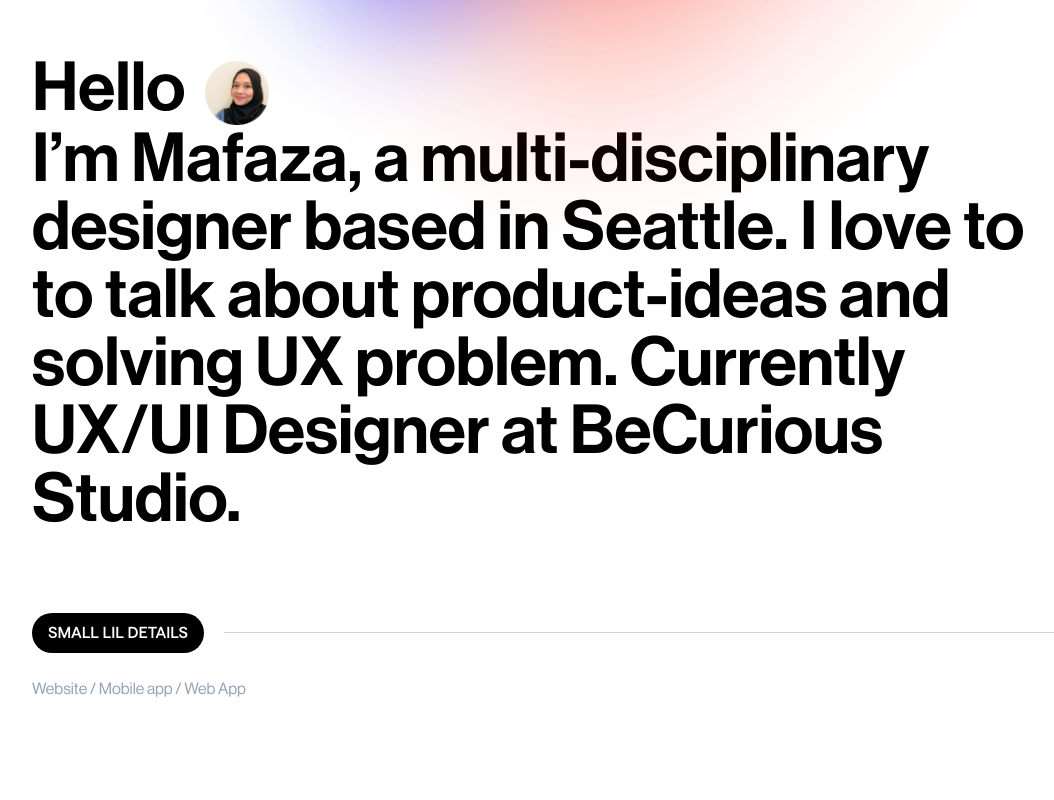
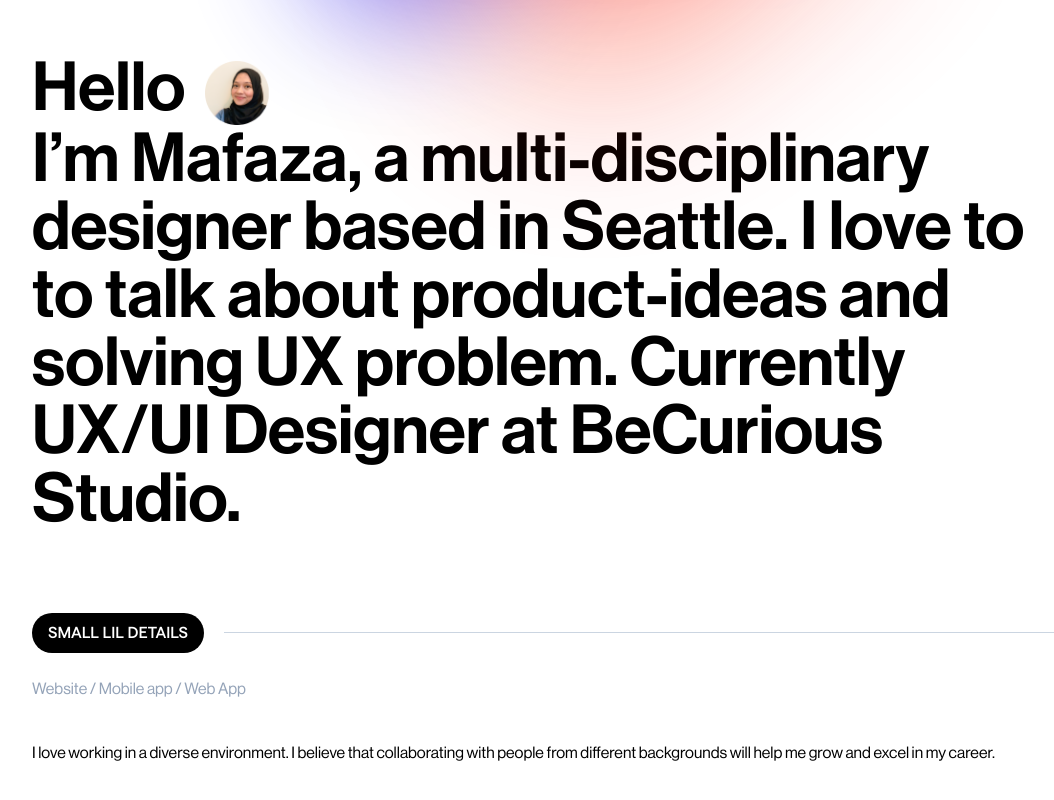
Before and after one commit to mafazaapri/mafazaapri.github.io, a React (Vite) app: page /#/about in a window 1280 px wide. Shown: the part 210-1010 px from the top of the page, without its empty margins (80-1134 px from the left). Built offline with nearby package versions, Linux system fonts and the light colour scheme.

Commit message:
Update AboutPage.jsx

```diff
--- a/src/pages/AboutPage.jsx
+++ b/src/pages/AboutPage.jsx
@@ -35,7 +35,7 @@ export default function AboutPage() {
          Small lil details
           </StylishHeaderTitle>
                <p className="text-slate-400 mb-10">Website / Mobile app / Web App</p>
-
+           <p>I love working in a diverse environment. I believe that collaborating with people from different backgrounds will help me grow and excel in my career.</p>
           </section>
              </div>
 
```
